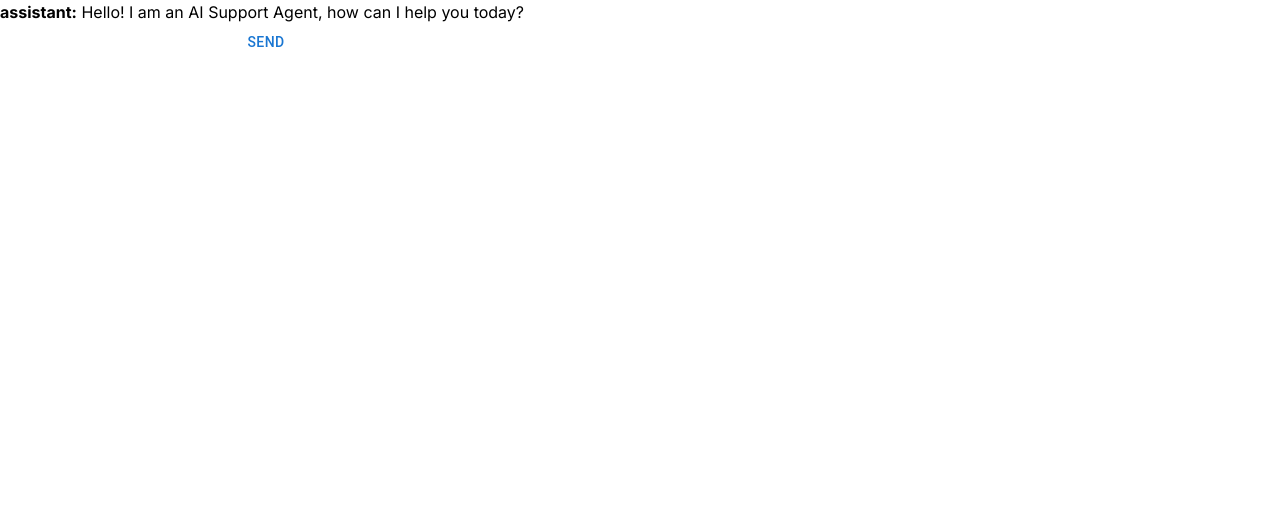
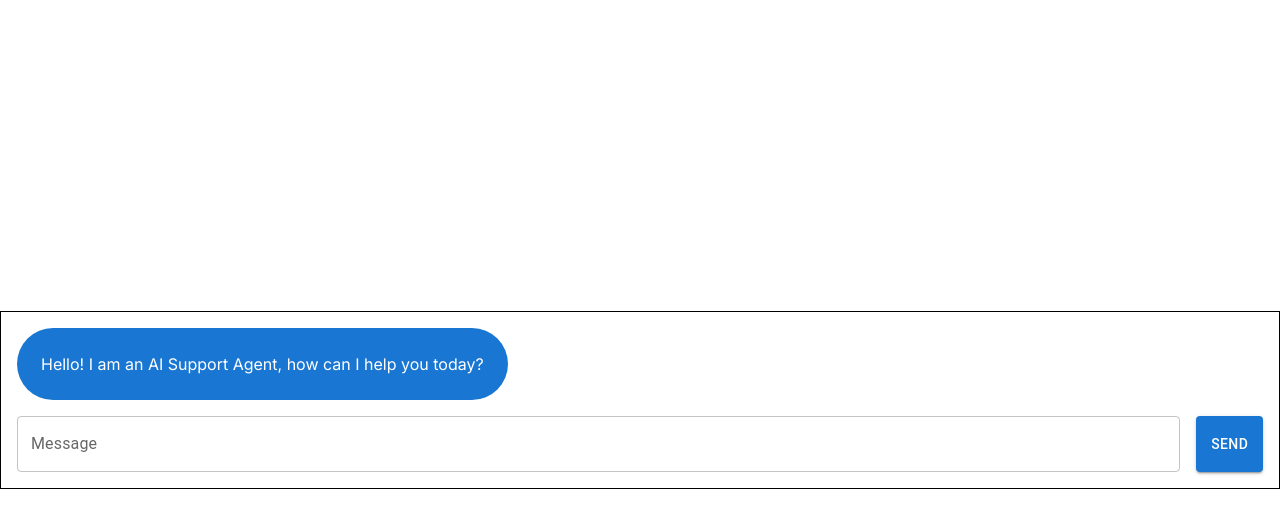
Before and after one commit to JoanG5/AI-Customer-Support, a Next.js app: page / in a window 1280 px wide. Shown: the top 528 px of the page. Built offline with nearby package versions, Linux system fonts and the light colour scheme.

Commit message:
addede frontend from video

```diff
--- a/package.json
+++ b/package.json
@@ -12,6 +12,7 @@
     "@emotion/react": "^11.13.0",
     "@emotion/styled": "^11.13.0",
     "@mui/material": "^5.16.6",
+    "autoprefixer": "^10.4.20",
     "dotenv": "^16.4.5",
     "next": "14.2.5",
     "openai": "^4.55.1",
@@ -21,7 +22,7 @@
   "devDependencies": {
     "eslint": "^8",
     "eslint-config-next": "14.2.5",
-    "postcss": "^8",
-    "tailwindcss": "^3.4.1"
+    "postcss": "^8.4.41",
+    "tailwindcss": "^3.4.9"
   }
 }
--- a/src/app/page.js
+++ b/src/app/page.js
@@ -1,5 +1,6 @@
 "use client";
-import { Button } from "@mui/material";
+import { Box, Stack, TextField, Button} from "@mui/material"
+import {blue} from "@mui/material/colors"
 import { useState } from "react";
 import dotenv from "dotenv";
 
@@ -51,18 +52,64 @@ export default function Home() {
     }
   };
 
+
+
   return (
-    <div>
-      <div>
-        {messages.map((msg, index) => (
-          <div key={index}>
-            <strong>{msg.role}:</strong> {msg.content}
-          </div>
-        ))}
-      </div>
-      <input onChange={(e) => setMessage(e.target.value)} value={message} />
-      <Button onClick={sendMessage}>Send</Button>
-      {/* <Button onClick={test}>Test</Button> */}
-    </div>
+    <Box
+      width="100vw"
+      height="100vh"
+      display="flex"
+      flexDirection="column"
+      justifyContent="center"
+      alignItems="center"
+    >
+      <Stack
+        direction="column"
+        border="1px solid black"
+        p={2}
+        spacing={2}
+        width="100%"
+        maxHeight="100%"
+      >
+        <Stack
+          direction="column"
+          spacing={2}
+          flexGrow={1}
+          overflow="auto"
+          maxHeight="100%"
+        >
+          {messages.map((message, index) => (
+            <Box
+              key={index}
+              display="flex"
+              justifyContent={message.role === "assistant" ? "flex-start" : "flex-end"}
+            >
+              <Box
+                bgcolor={message.role === "assistant" ? "primary.main" : "secondary.main"}
+                color="white"
+                borderRadius={16}
+                p={3}
+              >
+                {message.content}
+              </Box>
+            </Box>
+          ))}
+        </Stack>
+        <Stack direction="row" spacing={2}>
+          <TextField
+            label="Message"
+            fullWidth
+            value={message}
+            onChange={(e) => setMessage(e.target.value)}
+            onKeyDown={(e) => {
+              if (e.key === "Enter") {
+                sendMessage();
+              }
+            }}
+          />
+          <Button variant="contained" onClick={sendMessage}>Send</Button>
+        </Stack>
+      </Stack>
+    </Box>
   );
 }
```
Also changed, not shown: 1 other file (tests, documents, lock files or other folders).
